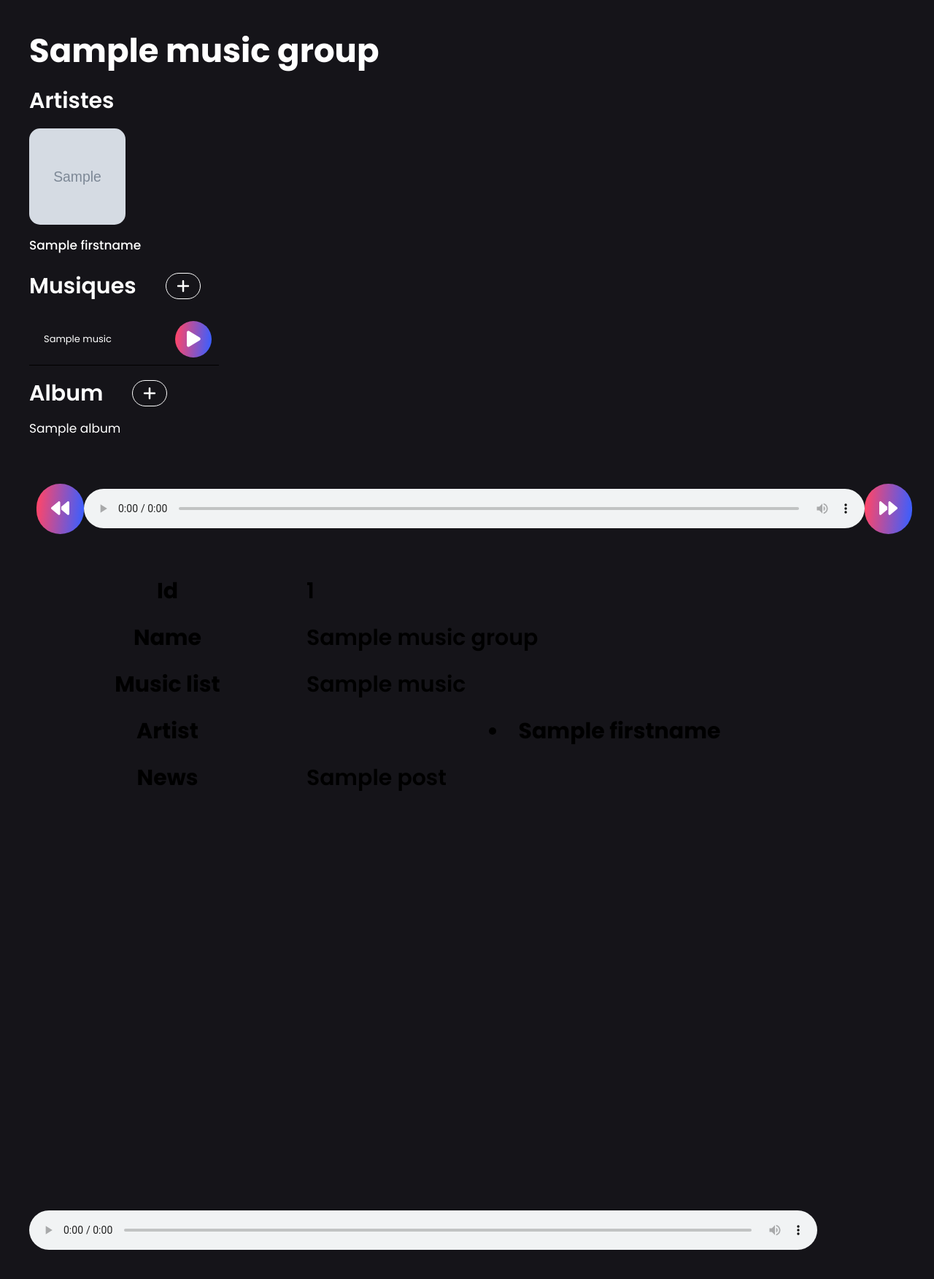
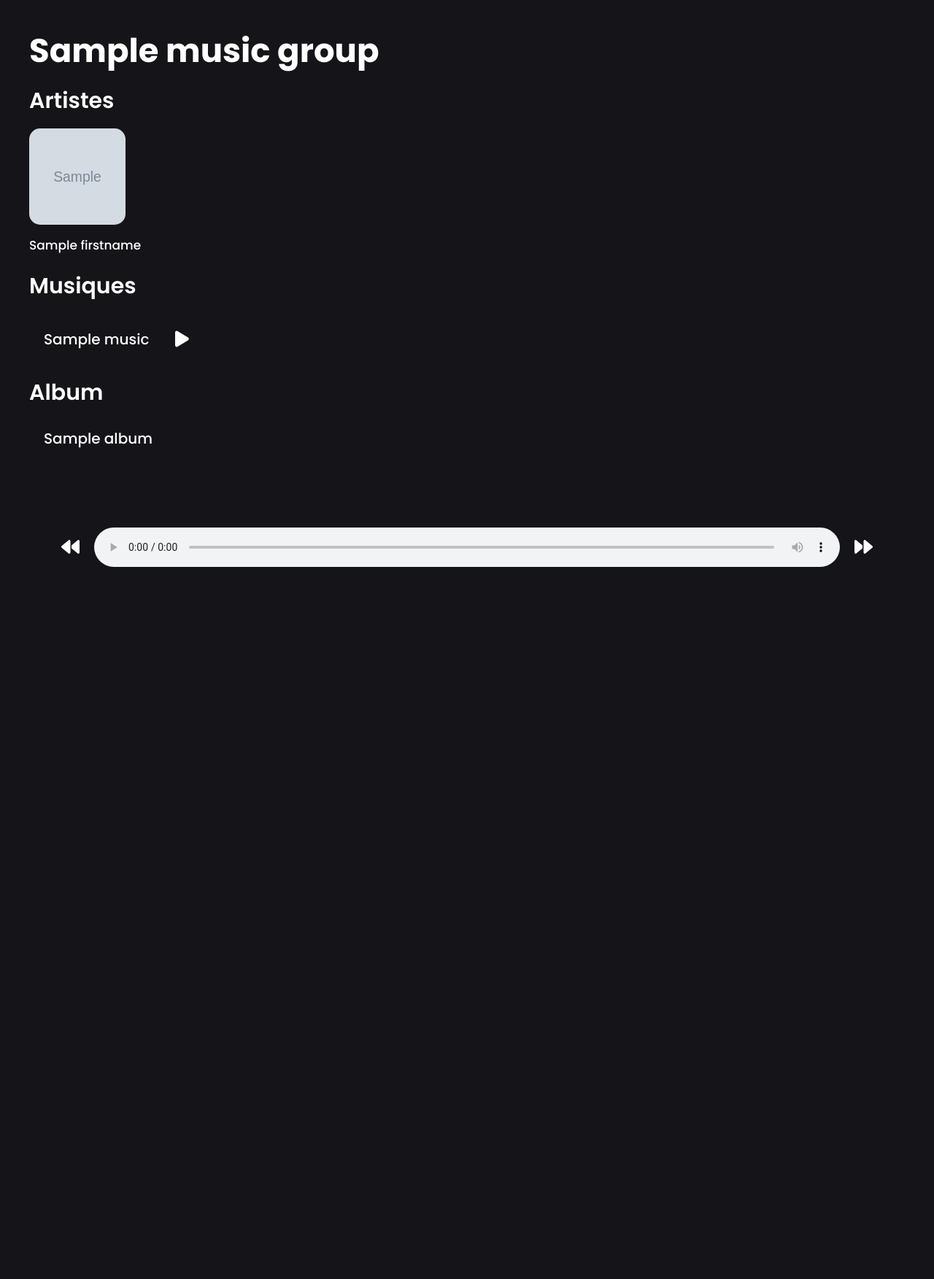
Before and after one commit to marouaneTalbi/challenge_project, a Symfony app: template templates/front/music_group/show.html.twig in a window 1280 px wide. Shown: the whole page at 73% size. After the commit the page ends 777 px from the top, so only its background shows below. Run offline with Twig, Linux system fonts and the light colour scheme; the template is opened without the code that fills it: most values are stand-ins (such as "Sample title", 1, 10 or a date in 2020); grey boxes marked "Sample" are stand-in pictures; style sheets or scripts are compiled from the project's sources; some libraries are stand-ins or nearby versions.

Commit message:
lot of things

```diff
--- a/assets/styles/layout/calendar.scss
+++ b/assets/styles/layout/calendar.scss
@@ -11,7 +11,7 @@
 
         & .event {
             @extend .main-button;
-            background: transparent;
+            background: transparent !important;
             text-decoration: underline;
         }
     }
--- a/assets/styles/pages/album/edit.scss
+++ b/assets/styles/pages/album/edit.scss
@@ -75,10 +75,16 @@
             gap: 20px;
             & .btn {
                 @extend .main-button;
+
             }
             & .delete {
-                background: #C95656;
+                background: #C95656 !important;
             }
         }
+
+    }
+    & .edit {
+        @extend .main-button;
+        background: transparent !important;
     }
 }
--- a/assets/styles/pages/event/new.scss
+++ b/assets/styles/pages/event/new.scss
@@ -63,8 +63,29 @@
             color: #FFFFFF;
         }
 
-        & button {
+        & .select2-selection {
+            width: 460px;
+            padding: 15px;
+            background-color: transparent;
+            border: 3px solid rgba(255, 255, 255, 0.2);
+            border-radius: 7px;
+            font-family: 'Poppins';
+            font-style: normal;
+            font-weight: 500;
+            font-size: 20px;
+            line-height: 30px;
+        }
+
+        & .btn {
             @extend .main-button;
         }
     }
+    & #event_event_start {
+        height: 20px;
+    }
+
+    & .delete {
+        @extend .main-button;
+        background: #C95656 !important;
+    }
 }
--- a/assets/styles/pages/music_group/show.scss
+++ b/assets/styles/pages/music_group/show.scss
@@ -1,6 +1,7 @@
 
 .music-group-show {
     @extend .main-section;
+    padding-bottom: 100px !important;
 
     & h1 {
         color: white;
@@ -62,10 +63,14 @@
         flex-direction: column;
         gap: 20px;
         & .music {
+            padding: 10px;
+            padding-left: 20px;
             height: max-content;
-            font-size: 17px;
-            color: white;
-            line-height: 20px;
+            font-family: 'Poppins';
+            font-style: normal;
+            font-weight: 500;
+            font-size: 20px;
+            line-height: 30px;
         }
     }
 
--- a/assets/styles/pages/playlist/edit.scss
+++ b/assets/styles/pages/playlist/edit.scss
@@ -54,6 +54,18 @@
             line-height: 30px;
             color: #FFFFFF;
         }
+        & .select2-selection {
+            width: 460px;
+            padding: 15px;
+            background-color: transparent;
+            border: 3px solid rgba(255, 255, 255, 0.2);
+            border-radius: 7px;
+            font-family: 'Poppins';
+            font-style: normal;
+            font-weight: 500;
+            font-size: 20px;
+            line-height: 30px;
+        }
         & .js-example-basic-multiple {
             height: 30px;
             width: 460px;
@@ -70,7 +82,7 @@
         }
         & .delete {
             @extend .main-button;
-            background: #C95656;
+            background: #C95656 !important;
         }
         & .button {
             @extend .main-button;
--- a/templates/front/event/_delete_form.html.twig
+++ b/templates/front/event/_delete_form.html.twig
@@ -1,4 +1,4 @@
 <form method="post" action="{{ path('front_app_event_delete', {'id': event.id}) }}" onsubmit="return confirm('Are you sure you want to delete this item?');">
     <input type="hidden" name="_token" value="{{ csrf_token('delete' ~ event.id) }}">
-    <button class="btn">Delete</button>
+    <button class="delete">Delete</button>
 </form>
--- a/templates/front/event/edit.html.twig
+++ b/templates/front/event/edit.html.twig
@@ -47,13 +47,12 @@
                 {{ form_widget(form.invite) }}
             </div>
             <div class="button-container">
-                <button class="save">{{ button_label|default('Modifier le groupe') }}</button>
+                <button class="btn">{{ button_label|default('Modifier le groupe') }}</button>
                 {{ form_end(form) }}
-
+                {{ include('front/event/_delete_form.html.twig') }}
             </div>
     </section>
 
-    {{ include('front/event/_delete_form.html.twig') }}
 
     <script>
             $(document).ready(function() {
--- a/templates/front/music_group/new.html.twig
+++ b/templates/front/music_group/new.html.twig
@@ -36,8 +36,4 @@
         </script>
 
     </section>
-
-
-
-    <a href="{{ path('front_app_music_group_index') }}">back to list</a>
 {% endblock %}
--- a/templates/front/music_group/show.html.twig
+++ b/templates/front/music_group/show.html.twig
@@ -12,11 +12,31 @@
                 </a>
             {% endfor %}
         </div>
-        <h2>Musiques <a title="upload une musique" class="add-music" href="{{ path('front_app_music_new_for_groupmusic' , {'id': music_group.id}) }}"><i class="fa-solid fa-plus"></i></a></h2>
+
+        <h2>
+            Musiques
+            {% if is_granted('ROLE_MANAGER') %}
+                {% if is_granted('MANAGER_ACCESS', music_group) %}
+                    <a title="upload une musique" class="add-music" href="{{ path('front_app_music_new_for_groupmusic' , {'id': music_group.id}) }}">
+                        <i class="fa-solid fa-plus"></i>
+                    </a>
+                {% endif %}
+            {% endif %}
+        </h2>
         <div class="music-container">
             <div id="songListContainer"></div>
         </div>
-        <h2>Album <a title="Créer un album" class="add-music" href="{{ path('front_app_album_new' , {'id': music_group.id}) }}"><i class="fa-solid fa-plus"></i></a></h2>
+
+        <h2>
+            Album
+            {% if is_granted('ROLE_MANAGER') %}
+                {% if is_granted('MANAGER_ACCESS', music_group) %}
+                    <a title="Créer un album" class="add-music" href="{{ path('front_app_album_new' , {'id': music_group.id}) }}">
+                        <i class="fa-solid fa-plus"></i>
+                    </a>
+                {% endif %}
+            {% endif %}
+        </h2>
         <div class="music-container">
             {% for album in albums %}
                 <a class="music" href="{{ path('front_app_album_show' , {'id': album.id}) }}">{{ album.name }}</a>
@@ -48,20 +68,25 @@
                 width: 90%;
             }
             #div1 {
-                width: 100%;
+                width: 90vw;
                 height: 100px;
-                padding: 10px;
+
                 display: flex;
                 flex-direction: row;
                 justify-content: space-around;
                 align-items: center;
+                bottom: 0;
+                left: 0;
+                right: 0;
+                margin: 0 auto;
+                position: fixed;
             }
             #div2 {
                 width: 100%;
                 padding: 10px;
             }
             .addButton {
-                background: linear-gradient(95.82deg, #FC466B 5.85%, #3F5EFB 93.47%);
+                background: transparent;
                 border-radius: 100px;
                 border: none;
                 color: white;
@@ -74,7 +99,7 @@
             }
 
             .playButton {
-                background: linear-gradient(95.82deg, #FC466B 5.85%, #3F5EFB 93.47%);
+                background: transparent;
                 height: 50px;
                 width: 50px;
                 border-radius: 100px;
@@ -90,14 +115,18 @@
             .songNameContainer{
                 padding:10px;
                 display: flex;
-                justify-content: space-between;
+                gap: 20px;
                 width: 20%;
                 flex-direction: row;
                 align-items: center;
-                border-bottom: solid 1px black;
             }
             .songDetails{
                 margin-left: 10px;
+                font-family: 'Poppins';
+                font-style: normal;
+                font-weight: 500;
+                font-size: 20px;
+                line-height: 30px;
             }
 
 
@@ -105,45 +134,9 @@
 
 
 
-    <table class="table">
-        <tbody>
-            <tr>
-                <th>Id</th>
-                <td>{{ music_group.id }}</td>
-            </tr>
-            <tr>
-                <th>Name</th>
-                <td>{{ music_group.name }}</td>
-            </tr>
-            <tr>
-                <th>Music list</th>
 
-                <td>
-                    <ul>
-                        {% for music in musics %}
-                            <li>{{ music.name }}</li>
-                        {% endfor %}
-                    </ul>
-                </td>
-            </tr>
-            <tr>
-                <th>Artist</th>
-                <th>
-                    {% for artist in artists %}
-                        <li>{{ artist.firstname }}</li>
-                    {% endfor %}
-                </th>
-            </tr>
-            <tr>
-                <th>News</th>
-                {% for news in news_group %}
-                    <td>{{ news.post }}</td>
-                {% endfor %}
-            </tr>
-        </tbody>
-    </table>
 
-    <div id="div1"
+    {# <div id="div1"
          style="
             height: 200px;
             width:30%;
@@ -161,16 +154,11 @@
             display: flex;
             flex-direction: column;
             margin-bottom:5%;
-    ">
+    "> #}
 
     </div>
 
-    {% set array = [] %}
-    {% for music in musics %}
-         {% set array = array | merge([{id: music.id ,name: music.name, url: music.url}]) %}
-    {% endfor %}
-    <input type="hidden" id="array" value="{{ array|json_encode }}">
-    <audio controls id="audio"></audio>
+
 
     <script>
 
--- a/templates/front/playlist/edit.html.twig
+++ b/templates/front/playlist/edit.html.twig
@@ -12,7 +12,7 @@
                 {{ form_label(form.image) }}
                 {{ form_widget(form.image) }}
             </div>
-            <div class="input-container">
+            <div class="checkbox-container">
                 {{ form_label(form.public) }}
                 {{ form_widget(form.public) }}
             </div>
--- a/templates/front/profile/event.html.twig
+++ b/templates/front/profile/event.html.twig
@@ -15,7 +15,9 @@
             </a>
             {% endfor %}
             {% else %}
-            <span>Vous avez invité à aucun évènement</span>
+            <span>Vous êtes invité à aucun évènement</span>
         {% endfor %}
+                {{ include('front/navbar.html.twig') }}
+
     </section>
 {% endblock %}
```
Also changed, not shown: src/Controller/Front/MusicController.php (+26 -21 lines), src/Controller/Front/MusicGroupController.php (+11 -1 lines), assets/styles/pages/event/edit.scss (added).
